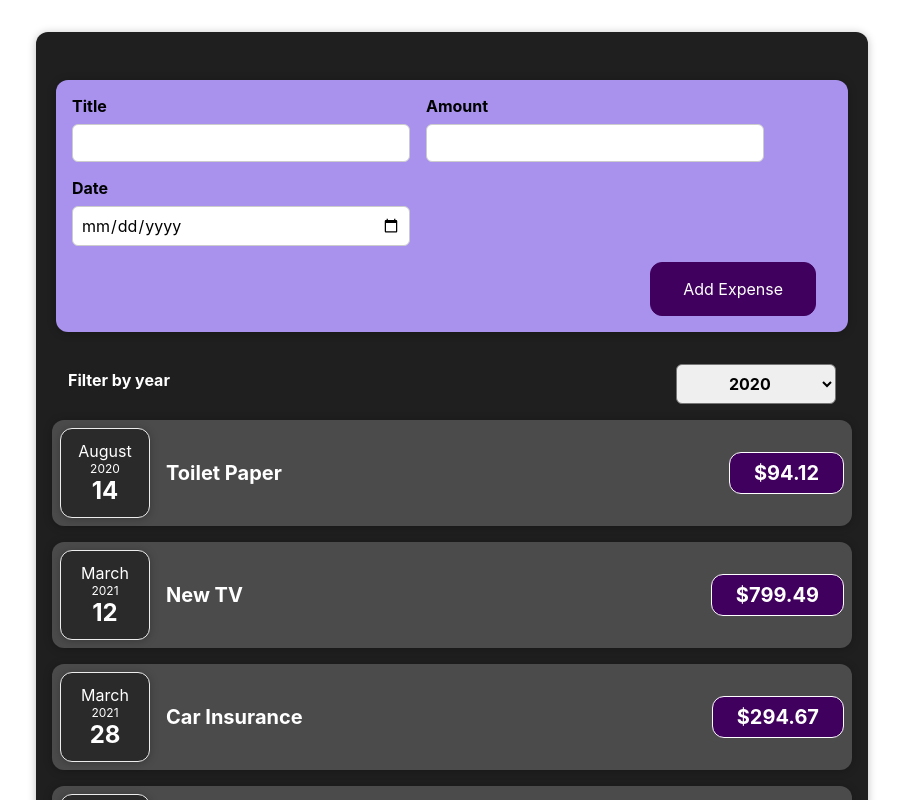
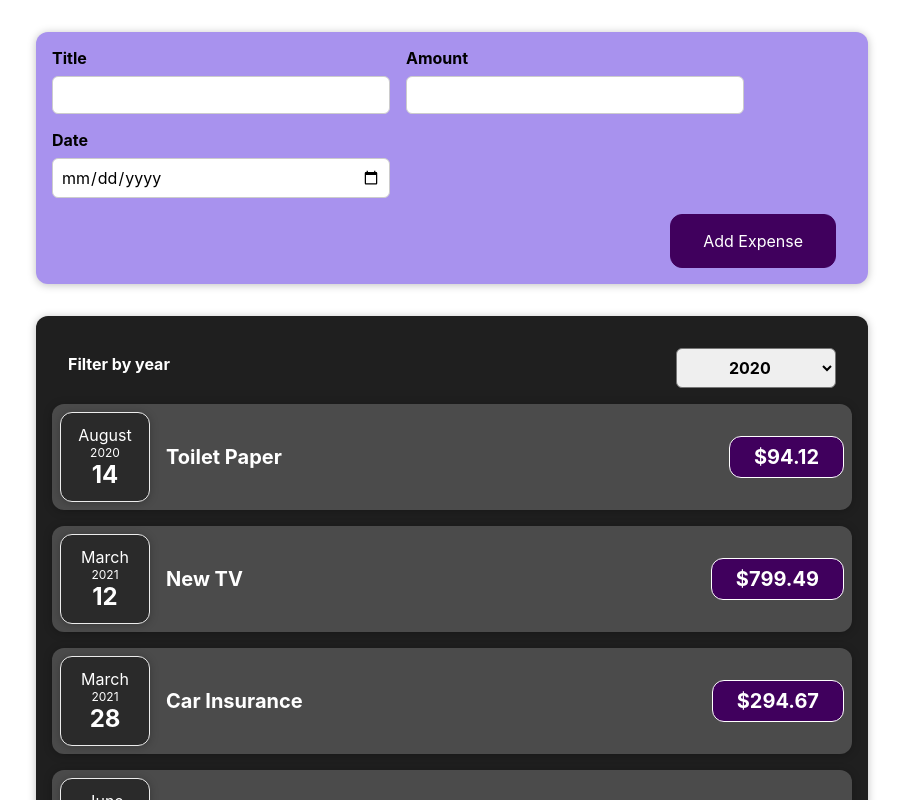
Before and after one commit to Jon-tim/Expense-Tracker, a React (Create React App) app: page / in a window 1280 px wide. Shown: the top 800 px of the page, without its empty margins (188-1091 px from the left). Built offline with nearby package versions, Linux system fonts and the light colour scheme.

Commit message:
Restructured source file of NewExpence

```diff
--- a/src/App.js
+++ b/src/App.js
@@ -1,5 +1,6 @@
 import Expense from "./components/Expense/expense";
-function App() {
+import NewExpense from "./components/ExpenseForm/NewExpense";
+
 const expenses = [
   {
     id: 1,
@@ -22,8 +23,14 @@ function App() {
   },
 ];
 
+function App() {
+  const getDatafromChild = (dataGotten) => {
+    console.log(dataGotten);
+  };
   return (
     <div className="App">
+      <NewExpense onGetData={getDatafromChild} />
+
       <Expense item={expenses} />
     </div>
   );
--- a/src/components/Expense/expense.js
+++ b/src/components/Expense/expense.js
@@ -1,17 +1,12 @@
 import "./expense.css";
 import ExpenseItem from "./ExpenseItem";
 import Card from "../UI/Card";
-import NewExpense from "../ExpenseForm/NewExpense";
 import ExpensesFilter from "./ExpensesFilter";
 import { useState } from "react";
 function Expense(props) {
   const [year, setYear] = useState("2020");
 
   const expend = props.item.map((i) => <ExpenseItem item={i} key={i.id} />);
-
-  const getDatafromChild = (dataGotten) => {
-    console.log(dataGotten);
-  };
 
   const knowYear = (para) => {
     setYear(para);
@@ -20,7 +15,6 @@ function Expense(props) {
   return (
     <div>
       <Card className="expenses">
-        <NewExpense onGetData={getDatafromChild} />
         <ExpensesFilter getYear={knowYear} initYear={year} />
         {expend}
       </Card>
--- a/src/components/ExpenseForm/NewExpense.js
+++ b/src/components/ExpenseForm/NewExpense.js
@@ -13,6 +13,7 @@ export default function NewExpense(props) {
   return (
     <div className="new-expense">
       <Form onAddNewExpense={shipDataFromForm} />
+
     </div>
   );
 }
```
Lines whose indentation alone changed are shown as unchanged.
